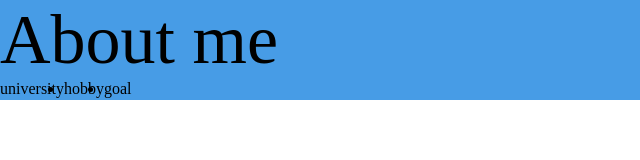
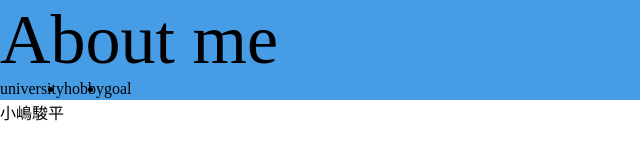
Before and after one commit to KojimaShumpei-web/my-portfolio, a plain HTML site: page index.html in a window 1280 px wide. Shown: the full height of the page, 0-640 px from the left. Drawn offline with Linux system fonts and the light colour scheme; some packages are replaced by stand-ins of ours.

Commit message:
ポートフォリオサイトの作成を進めました

```diff
--- a/index.html
+++ b/index.html
@@ -19,7 +19,9 @@
         </ul>
       </div>
     </div>
-    <div class="main"></div>
+    <div class="main">
+      <div class="name">小嶋駿平</div>
+    </div>
     <div class="footer"></div>
 
     <script src="main.js"></script>
```
